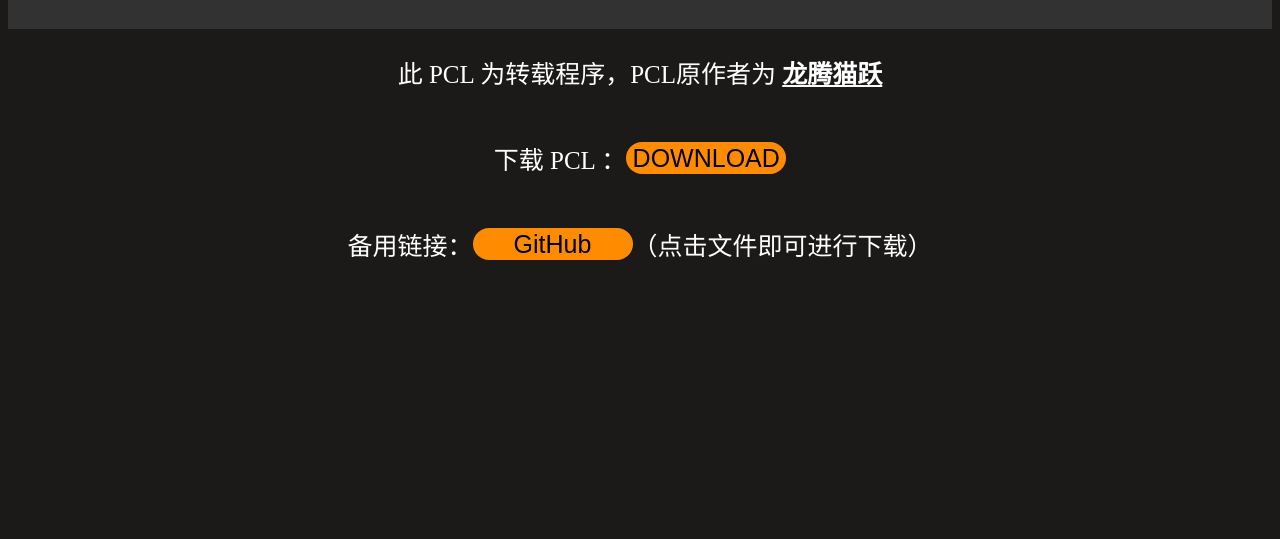
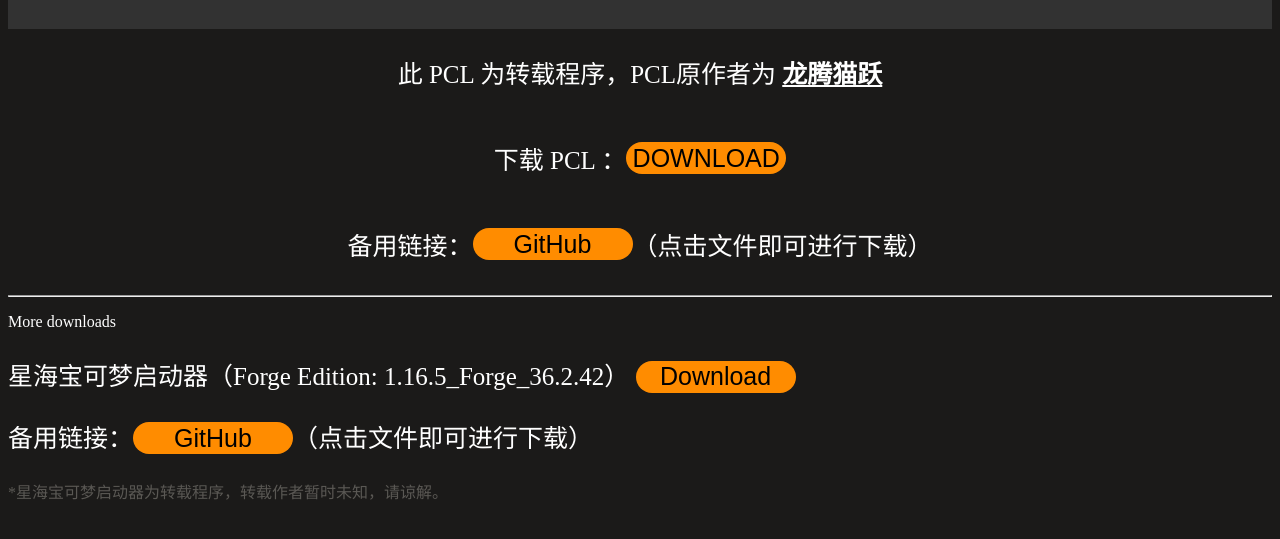
Before and after one commit to 0219-code/PCL.github.io, a plain HTML site: page index.html in a window 1280 px wide. Shown: the part 137-676 px from the top of the page. Drawn offline with Linux system fonts and the light colour scheme.

Commit message:
Add files via upload

```diff
--- a/index.html
+++ b/index.html
@@ -49,6 +49,16 @@
             border: none;
             border-radius: 3rem;
         }
+        #MD{
+            color: white;
+        }
+        #buttonherf{
+            font-size: 25px;
+            color: #FFFFFF;
+        }
+        #注{
+            color: #5a5854;
+        }
     </style>
 </head>
 <body>
@@ -64,5 +74,23 @@
     <div class="download">
         <p>备用链接：</p><a href="https://github.com/0219-code/PCL.github.io"><button>GitHub</button></a><p>（点击文件即可进行下载）</p>
     </div>
+    <hr>
+    <div id="MD">
+        <p>More downloads</p>
+    </div>
+    <div id="buttonherf">
+        <p>
+            星海宝可梦启动器（Forge Edition: 1.16.5_Forge_36.2.42）
+            <a href="星海宝可梦安装包(推荐使用双击安装 双击后稍等一会)V1.8.exe">
+                <button id="button">Download</button>
+            </a>
+        </p>
+        <p>备用链接：<a href="https://github.com/0219-code/PCL.github.io"><button>GitHub</button></a>（点击文件即可进行下载）</p>
+    </div>
+    <div id="注">
+        <p>
+            *星海宝可梦启动器为转载程序，转载作者暂时未知，请谅解。
+        </p>
+    </div>
 </body>
 </html>
```
